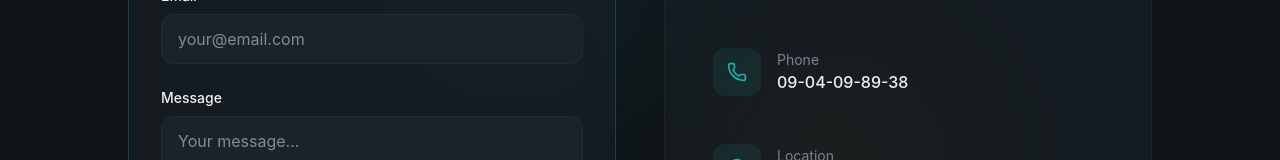
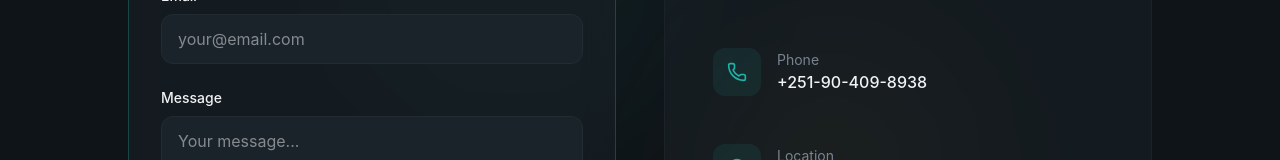
Before and after one commit to hanatagesse/hana-tagesse, a React (Vite) app: page / in a window 1280 px wide. Shown: the part 3893-4053 px from the top of the page. Built offline with nearby package versions, Linux system fonts and the light colour scheme.

Commit message:
Update Contact.jsx

```diff
--- a/src/sections/Contact.jsx
+++ b/src/sections/Contact.jsx
@@ -15,13 +15,13 @@ const contactInfo = [
     icon: Mail,
     label: "Email",
     value: "Hanatagesse582@gmail.com",
-    href: "Hanatagesse582@gmail.com",
+    href: "mailto:Hanatagesse582@gmail.com",
   },
   {
     icon: Phone,
     label: "Phone",
-    value: "09-04-09-89-38",
-    href: "09-04-09-89-38",
+    value: "+251-90-409-8938",
+    href: "tel:+251-90-409-8938",
   },
   {
     icon: MapPin,
```
